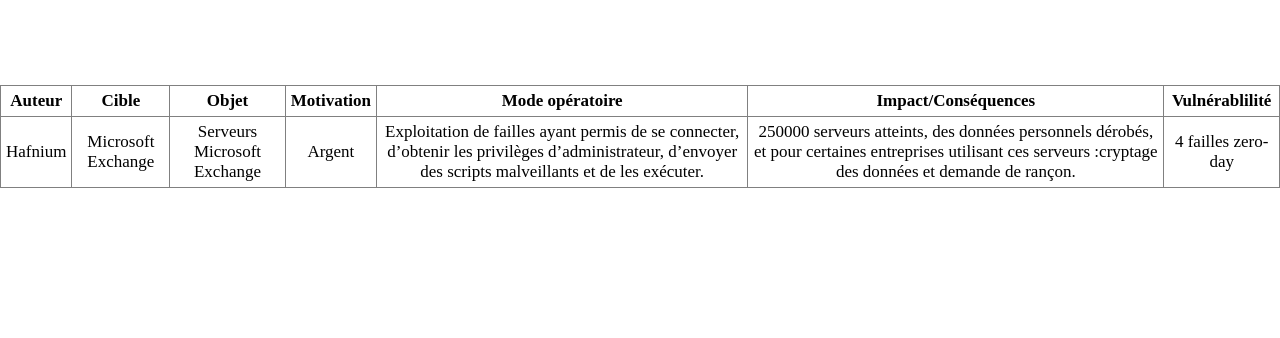
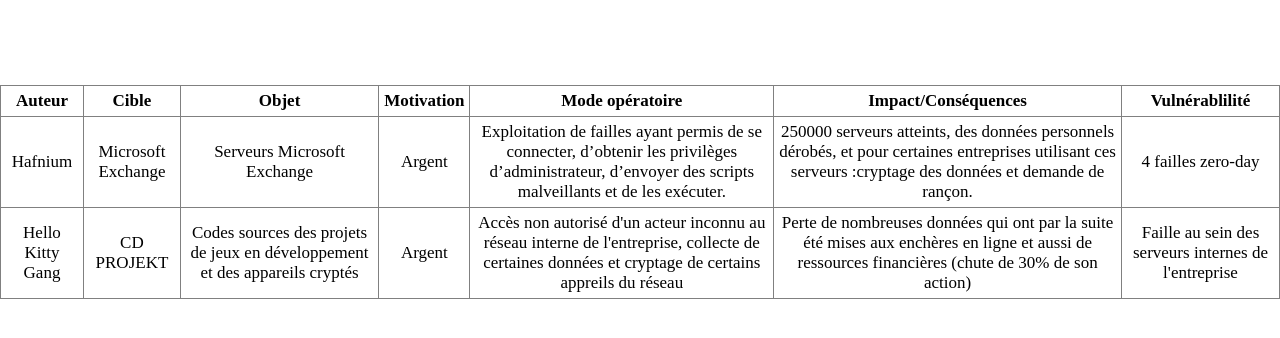
Before and after one commit to maelladj/INF331_Coordination, a plain HTML site: page site/index.html in a window 1280 px wide. Drawn offline with Linux system fonts and the light colour scheme.

Commit message:
Update index.html

```diff
--- a/site/index.html
+++ b/site/index.html
@@ -35,6 +35,15 @@
                 <td>250000 serveurs atteints, des données personnels dérobés, et pour certaines entreprises utilisant ces serveurs :cryptage des données et demande de rançon.</td>
                 <td>4 failles zero-day</td>
             </tr>
+            <tr>
+                <td>Hello Kitty Gang</td>
+                <td>CD PROJEKT</td>
+                <td>Codes sources des projets de jeux en développement et des appareils cryptés</td>
+                <td>Argent</td>
+                <td>Accès non autorisé d'un acteur inconnu au réseau interne de l'entreprise, collecte de certaines données et cryptage de certains appreils du réseau</td>
+                <td>Perte de nombreuses données qui ont par la suite été mises aux enchères en ligne et aussi de ressources financières (chute de 30% de son action)</td>
+                <td>Faille au sein des serveurs internes de l'entreprise</td>
+            </tr>
         </tbody>
     </table>
 </body>
```
